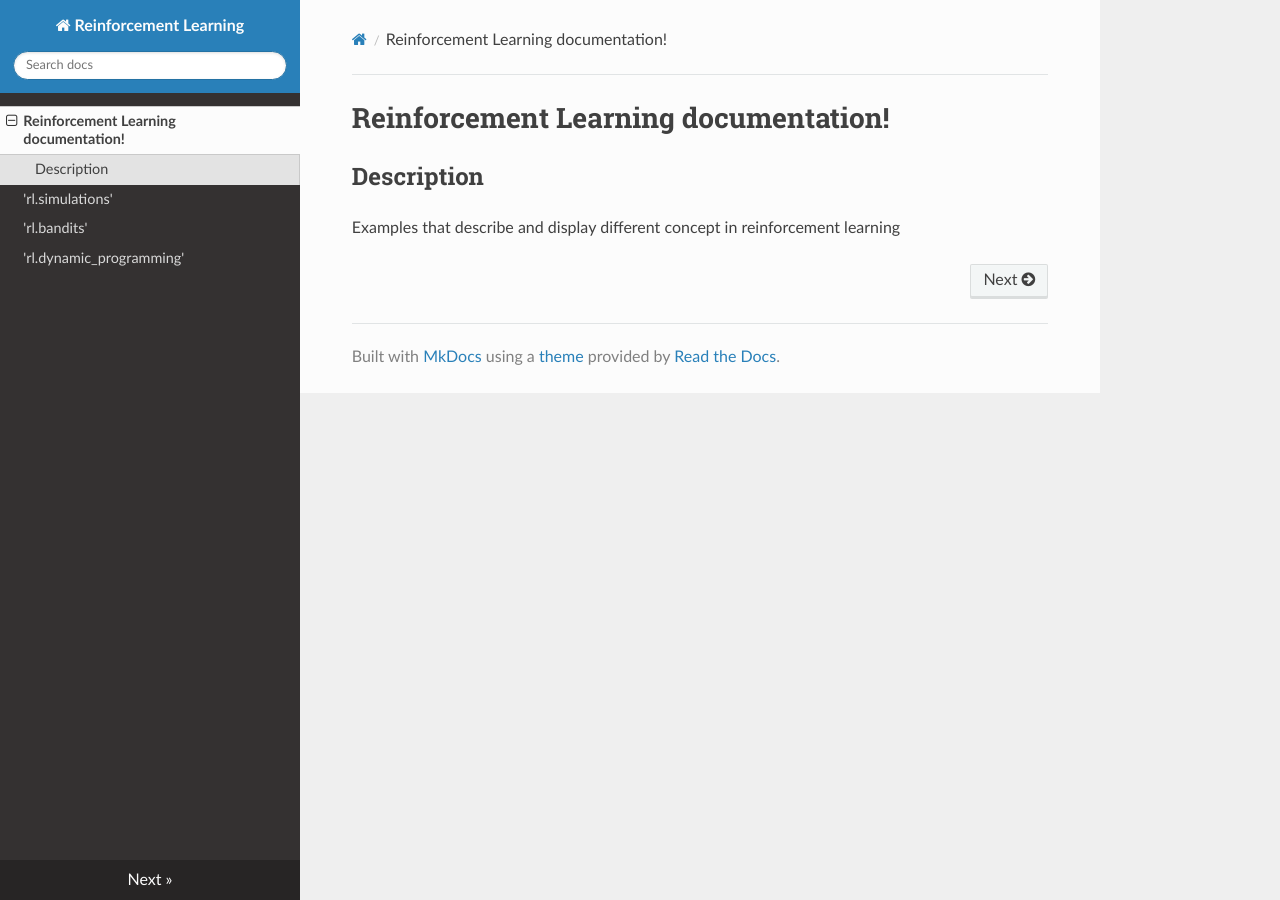
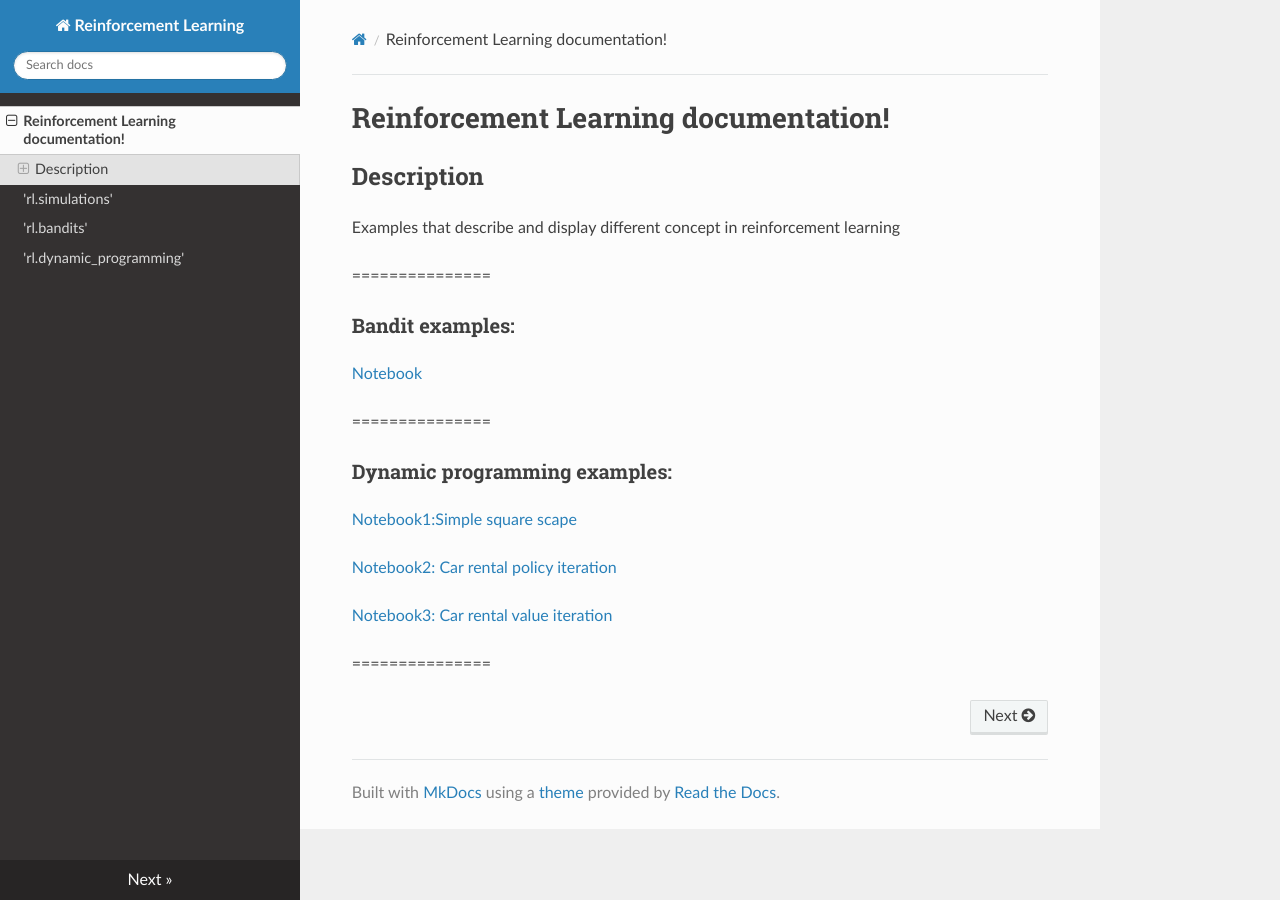
Before and after one commit to rpazuki/reinforcement_learning_tutorial, an MkDocs documentation site: the page built from docs/docs/index.md, in a window 1280 px wide. Built offline with MkDocs 1.6.1, drawn with Linux system fonts in a browser that asks for light colours; nearby versions of some CDN libraries.

Commit message:
Update docs

```diff
--- a/docs/docs/index.md
+++ b/docs/docs/index.md
@@ -3,3 +3,19 @@
 ## Description
 
 Examples that describe and display different concept in reinforcement learning
+
+===============
+### Bandit examples:
+
+[Notebook](https://github.com/rpazuki/reinforcement_learning_tutorial/blob/main/notebooks/k_bandits_algorithms.ipynb)
+
+===============
+### Dynamic programming examples:
+
+[Notebook1:Simple square scape](https://github.com/rpazuki/reinforcement_learning_tutorial/blob/main/notebooks/DP_01_simple_square_scape.ipynb)
+
+[Notebook2: Car rental policy iteration](https://github.com/rpazuki/reinforcement_learning_tutorial/blob/main/notebooks/DP_02_policy_iter_car_rental.ipynb)
+
+[Notebook3: Car rental value iteration](https://github.com/rpazuki/reinforcement_learning_tutorial/blob/main/notebooks/DP_02_value_iter_car_rental.ipynb)
+
+===============
--- a/docs/mkdocs.yml
+++ b/docs/mkdocs.yml
@@ -15,6 +15,7 @@ nav:
 #
 plugins:
     - search
+    - open-in-new-tab
     - mkdocstrings:
         default_handler: python
         handlers:
--- a/requirements.txt
+++ b/requirements.txt
@@ -4,6 +4,7 @@ isort
 mkdocs
 mkdocstrings
 "mkdocstrings[python]"
+mkdocs-open-in-new-tab
 pip
 python-dotenv
 pytest
```
Also changed, not shown: docs/docs/bandits_package.md (+4 -0 lines), docs/docs/dynamic_programming_package.md (+8 -0 lines), docs/site/404.html, docs/site/bandits_package/index.html, docs/site/index.html, docs/site/search.html, docs/site/search/search_index.json, docs/site/simulations_package/index.html, 2 other files.
